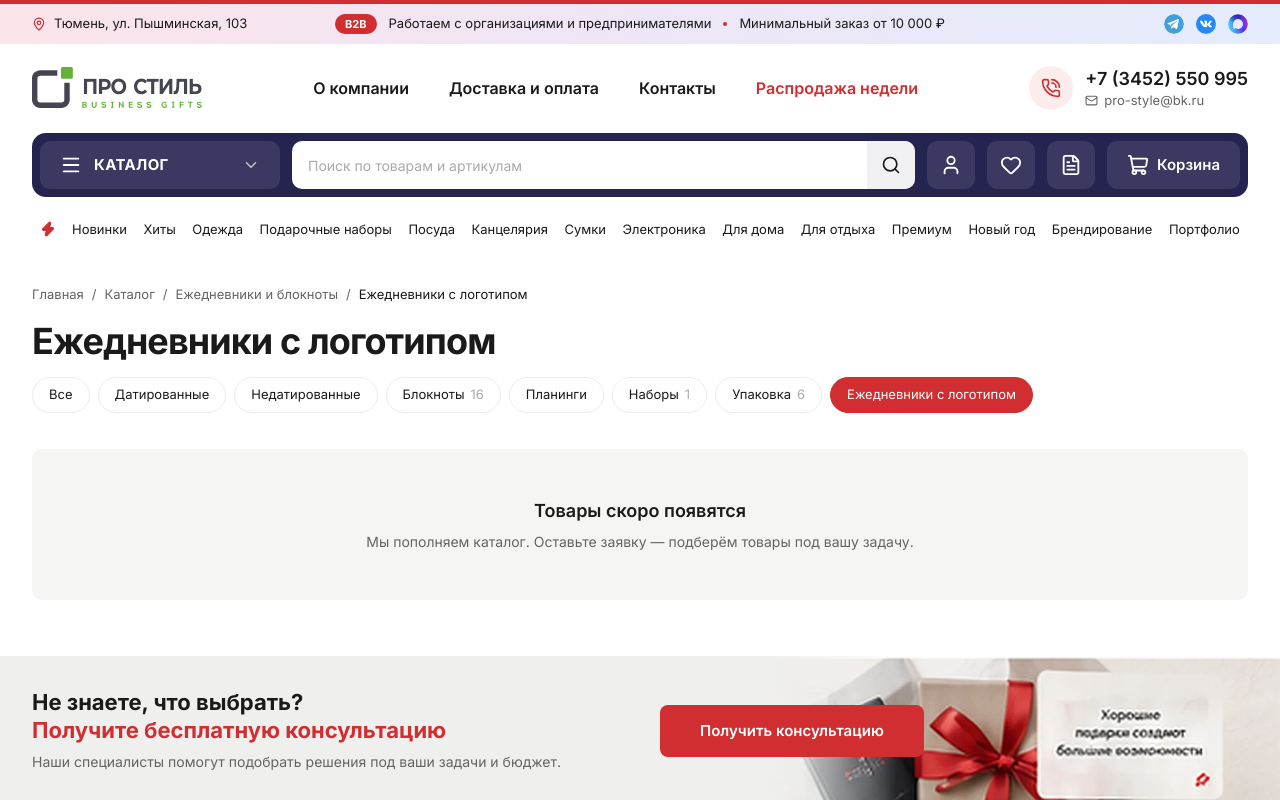
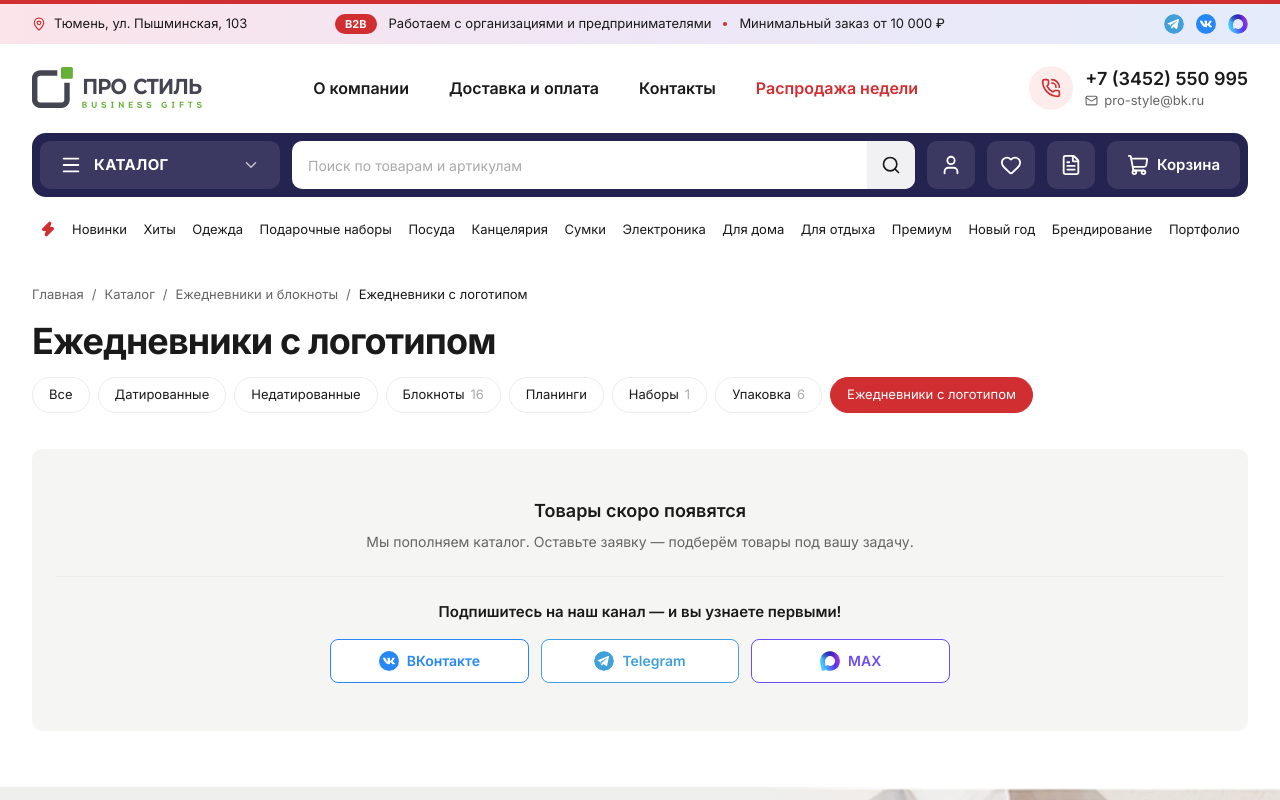
Before and after one commit to lemnity/prost, a Next.js app: page /catalog/ejednevniki/59573 in a window 1280 px wide. Shown: the top 800 px of the page. Built offline with nearby package versions, Linux system fonts and the light colour scheme.

Commit message:
feat(catalog): channel subscribe block on empty catalog listings
VK, Telegram and MAX outline buttons with brand logos and colours,
links taken from site socials; consultation CTA stays below.

```diff
--- a/src/components/catalog/listing-page.tsx
+++ b/src/components/catalog/listing-page.tsx
@@ -4,6 +4,7 @@ import { Container } from "@/components/ui/container";
 import { Breadcrumbs, type Crumb } from "@/components/ui/breadcrumbs";
 import { ConsultationCta } from "@/components/home/consultation-cta";
 import { CatalogListing, CatalogListingIsland } from "./catalog-listing";
+import { SubscribeBlock } from "./subscribe-block";
 import { getBrands, toCard, type CatalogProduct } from "@/lib/catalog/products";
 import type { ListingProduct } from "@/lib/catalog/types";
 
@@ -64,6 +65,7 @@ export function ListingPage({
             <p className="mt-2 text-sm text-muted">
               Мы пополняем каталог. Оставьте заявку — подберём товары под вашу задачу.
             </p>
+            <SubscribeBlock />
           </div>
         )}
       </Container>
--- /dev/null
+++ b/src/components/catalog/subscribe-block.tsx
@@ -0,0 +1,49 @@
+/* eslint-disable @next/next/no-img-element -- small static SVG logos */
+import type { CSSProperties } from "react";
+import { site, type SocialKey } from "@/content/site";
+import { asset } from "@/lib/asset";
+
+const ORDER: SocialKey[] = ["vk", "telegram", "max"];
+const COLORS: Record<SocialKey, string> = { vk: "#2787F5", telegram: "#419FD9", max: "#6C4DF6" };
+
+/** Подписка на каналы компании (пустое состояние каталога). */
+export function SubscribeBlock() {
+  const socials = ORDER.map((k) => site.socials.find((s) => s.key === k)).filter((s) => !!s);
+  return (
+    <div className="mt-6 border-t border-line pt-6">
+      <p className="text-[15px] font-semibold text-ink">Подпишитесь на наш канал — и вы узнаете первыми!</p>
+      <ul className="mx-auto mt-4 flex max-w-[620px] flex-col gap-3 sm:flex-row sm:justify-center">
+        {socials.map((s) => {
+          const cls =
+            "inline-flex h-11 w-full items-center justify-center gap-2 rounded-lg border border-(--c) bg-white px-5 text-sm font-semibold text-(--c) motion-safe:transition-colors hover:bg-(--c)/10 focus-visible:outline-(--c)";
+          const body = (
+            <>
+              <img
+                src={asset(`/images/social/${s.key}.svg`)}
+                alt=""
+                width={20}
+                height={20}
+                className={`size-5 shrink-0 rounded-full object-cover ${s.key === "max" ? "scale-125" : ""}`}
+              />
+              {s.label}
+            </>
+          );
+          const style = { "--c": COLORS[s.key] } as CSSProperties;
+          return (
+            <li key={s.key} className="sm:flex-1">
+              {s.url ? (
+                <a href={s.url} target="_blank" rel="noopener noreferrer" style={style} className={cls}>
+                  {body}
+                </a>
+              ) : (
+                <span style={style} className={`${cls} opacity-60`}>
+                  {body}
+                </span>
+              )}
+            </li>
+          );
+        })}
+      </ul>
+    </div>
+  );
+}
```
